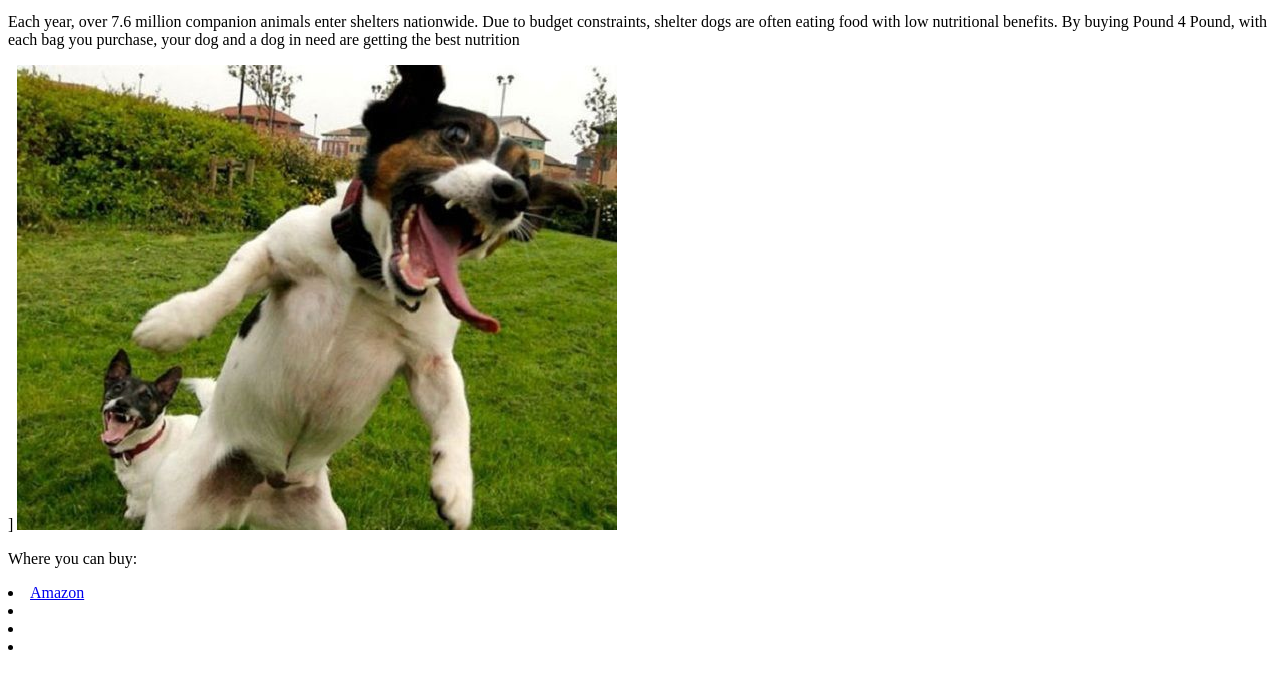
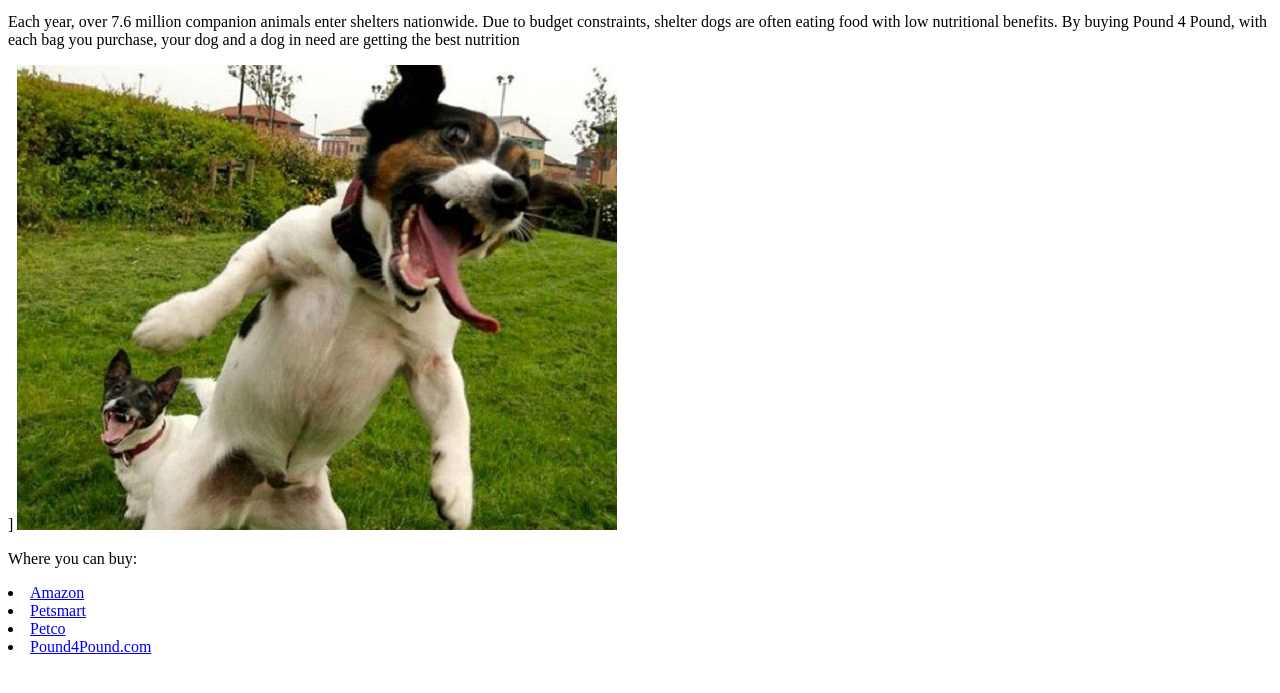
Before and after one commit to Kimbwell/Kimbwell, a plain HTML site: page index.html in a window 1280 px wide. Shown: the part 101-794 px from the top of the page. Drawn offline with Linux system fonts and the light colour scheme.

Commit message:
fixed hyperlinks

```diff
--- a/index.html
+++ b/index.html
@@ -13,9 +13,9 @@
 
 <p>Where you can buy:</p>
 <li> <a href="https://www.amazon.com/s/ref=sr_nr_n_0?fst=as%3Aoff&rh=n%3A2619533011%2Ck%3Apets&keywords=pets&ie=UTF8&qid=1506653916&rnid=2941120011" </a> Amazon</li>
-<li> <a href="https://www.petsmart.com/dog/food/#page_name=global&category=dog&cta=food </a>"Petsmart</li>
-<li> <a href="https://www.petco.com/shop/en/petcostore/category/dog/dog-food/dry-dog-food </a>"Petco</li>
-<li> <a href="https://www.kimbwell.github.io </a> "Pound4Pound.com</li>
+<li> <a href="https://www.petsmart.com/dog/food/#page_name=global&category=dog&cta=food" </a> Petsmart</li>
+<li> <a href="https://www.petco.com/shop/en/petcostore/category/dog/dog-food/dry-dog-food" </a> Petco</li>
+<li> <a href="https://www.kimbwell.github.io" </a> Pound4Pound.com </li>
 
 
   </body>
```
